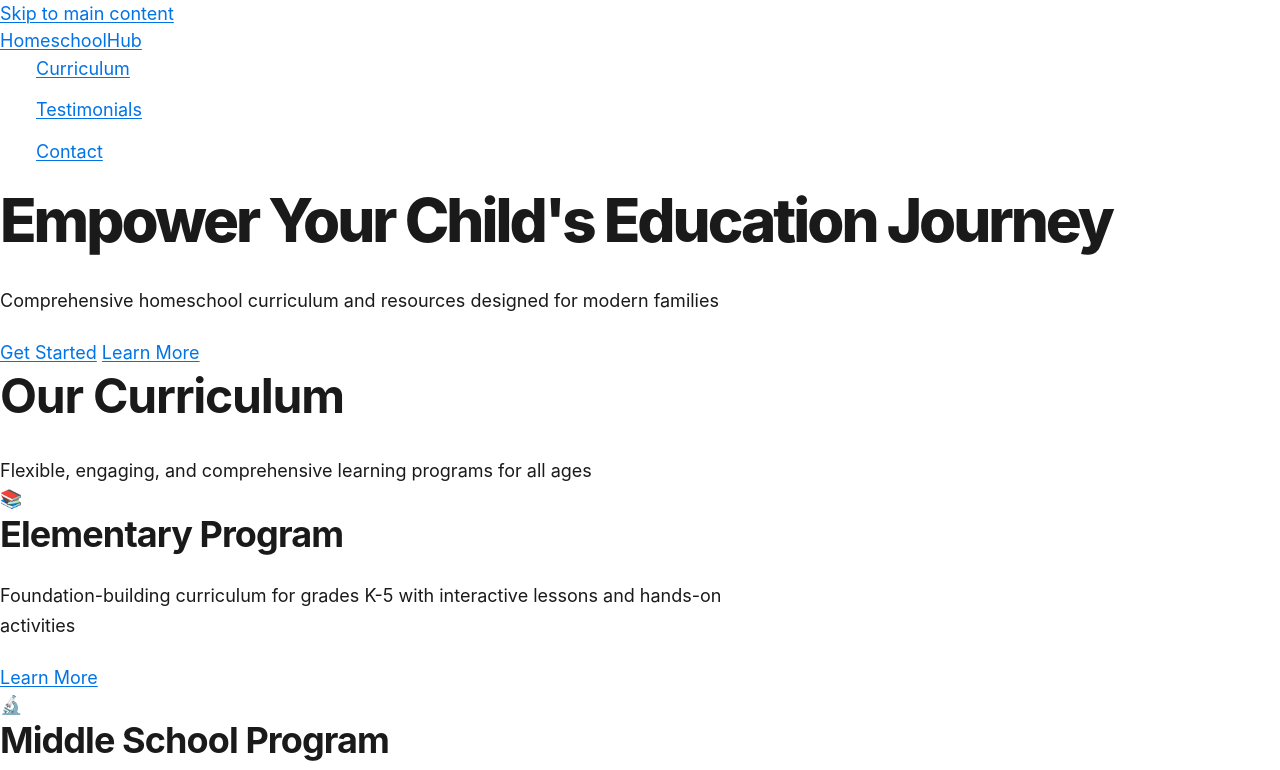
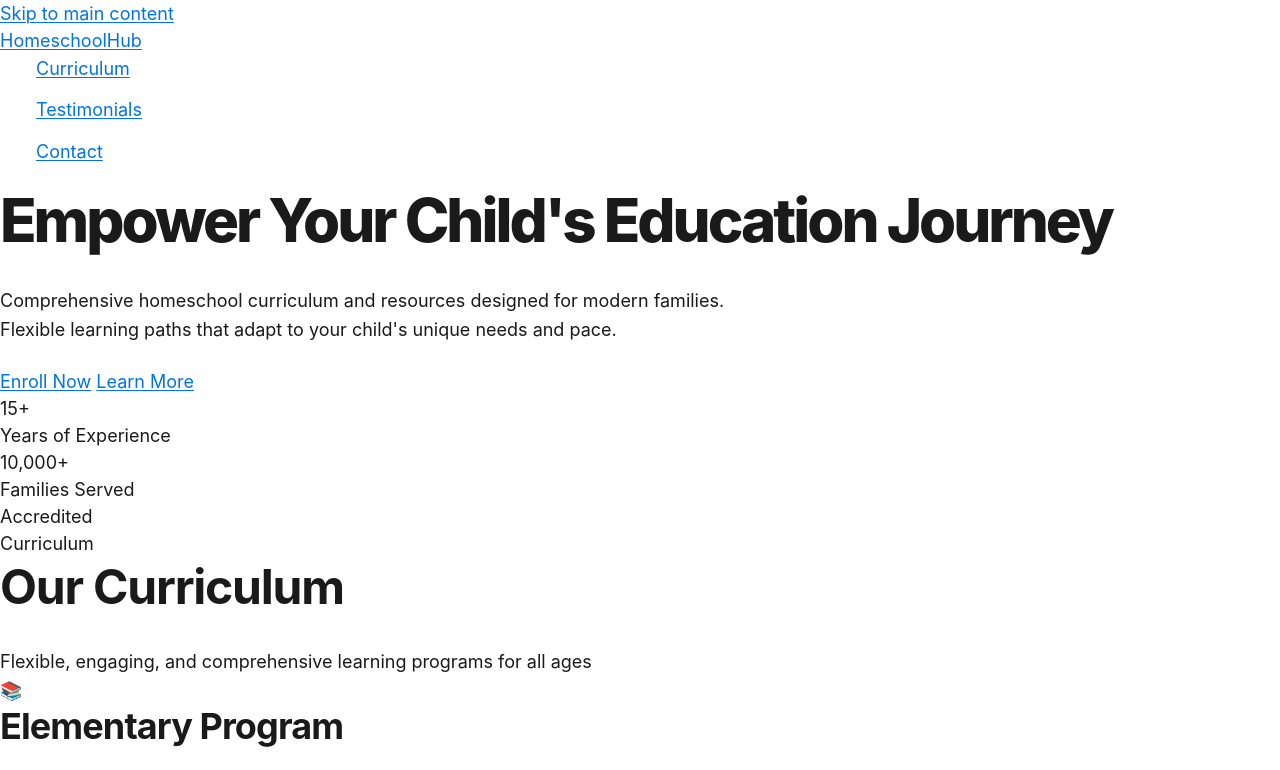
Before and after one commit to Sheyswaggz/proj_7ba-homeschoolhub-landing-page, a website: page src/index.html in a window 1280 px wide. Shown: the top 770 px of the page. Drawn offline with Linux system fonts and the light colour scheme.

Commit message:
Update src/index.html for task: Build Engaging Hero Section with Call-to-Action

```diff
--- a/src/index.html
+++ b/src/index.html
@@ -41,13 +41,29 @@
   </header>
 
   <main id="main" role="main">
-    <section id="hero" aria-labelledby="hero-title">
-      <div class="hero-container">
-        <h1 id="hero-title">Empower Your Child's Education Journey</h1>
-        <p class="hero-subtitle">Comprehensive homeschool curriculum and resources designed for modern families</p>
-        <div class="hero-actions">
-          <a href="#contact" class="btn btn-primary" aria-label="Get started with HomeschoolHub">Get Started</a>
-          <a href="#curriculum" class="btn btn-secondary" aria-label="Learn more about our curriculum">Learn More</a>
+    <section class="hero hero-section" aria-labelledby="hero-headline">
+      <div class="hero__content">
+        <h1 id="hero-headline" class="hero__headline">Empower Your Child's Education Journey</h1>
+        <p class="hero__subheadline">Comprehensive homeschool curriculum and resources designed for modern families. Flexible learning paths that adapt to your child's unique needs and pace.</p>
+
+        <div class="hero__cta">
+          <a href="#contact" class="hero__cta-primary" aria-label="Enroll now in HomeschoolHub">Enroll Now</a>
+          <a href="#curriculum" class="hero__cta-secondary" aria-label="Learn more about our curriculum">Learn More</a>
+        </div>
+
+        <div class="hero__trust">
+          <div class="hero__trust-item">
+            <div class="hero__trust-value">15+</div>
+            <div class="hero__trust-label">Years of Experience</div>
+          </div>
+          <div class="hero__trust-item">
+            <div class="hero__trust-value">10,000+</div>
+            <div class="hero__trust-label">Families Served</div>
+          </div>
+          <div class="hero__trust-item">
+            <div class="hero__trust-value">Accredited</div>
+            <div class="hero__trust-label">Curriculum</div>
+          </div>
         </div>
       </div>
     </section>
```
